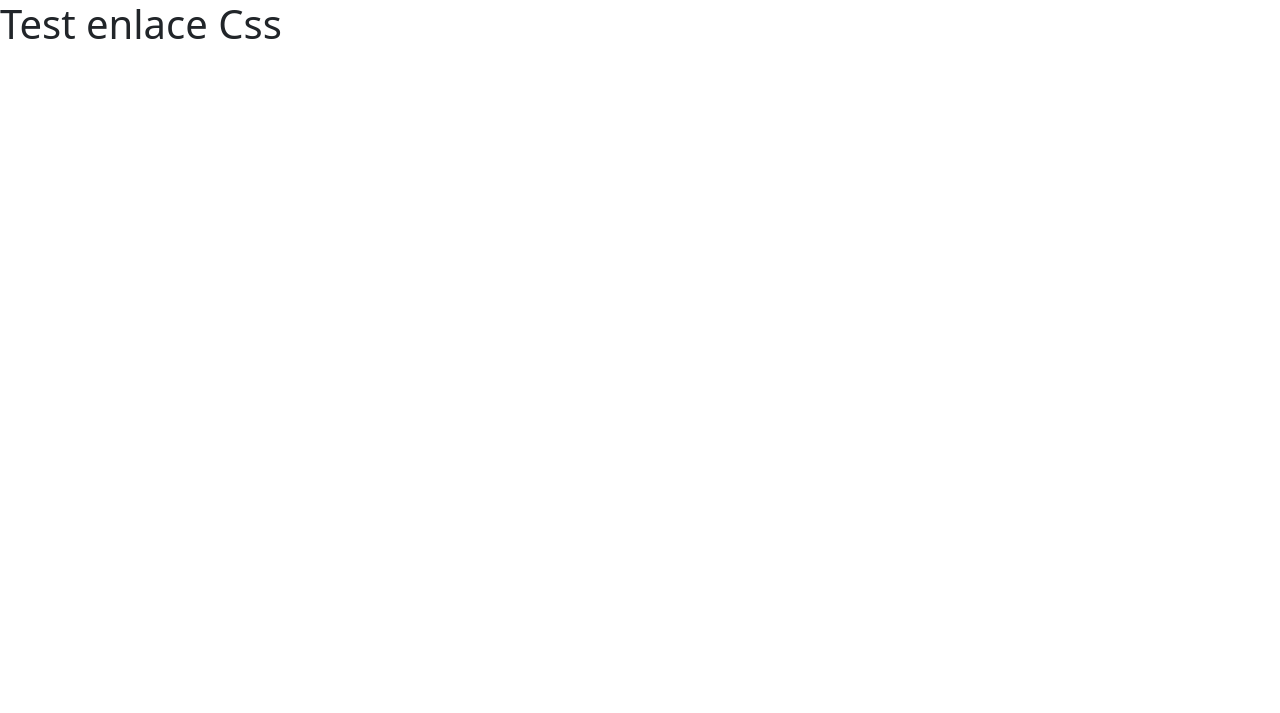
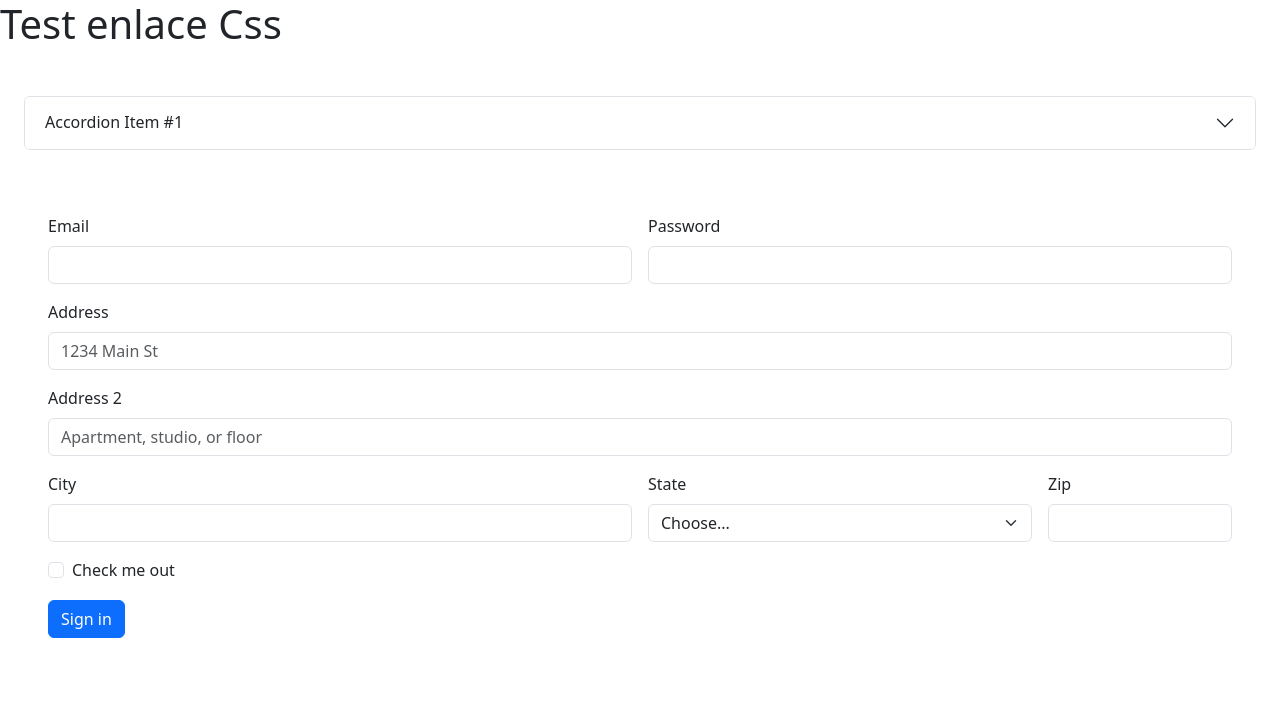
Before and after one commit to RubenTriana/pin_grupo6, a plain HTML site: page index.html in a window 1280 px wide. Drawn offline with nearby package versions, Linux system fonts and the light colour scheme.

Commit message:
Acordeón y formulario

```diff
--- a/index.html
+++ b/index.html
@@ -15,6 +15,72 @@
   </head>
   <body>
     <h1>Test enlace Css</h1>
+
+    <!--Acordeon -->
+    <div class="p-4 mt-4 mb-4 accordion" id="accordionExample">
+      <div class="accordion-item">
+        <h2 class="accordion-header">
+          <button class="accordion-button collapsed" type="button" data-bs-toggle="collapse" data-bs-target="#collapseOne" aria-expanded="true" aria-controls="collapseOne">
+            Accordion Item #1
+          </button>
+        </h2>
+        <div id="collapseOne" class="accordion-collapse collapse" data-bs-parent="#accordionExample">
+          <div class="accordion-body">
+            <strong>This is the first item's accordion body.</strong> It is shown by default, until the collapse plugin adds the appropriate classes that we use to style each element. These classes control the overall appearance, as well as the showing and hiding via CSS transitions. You can modify any of this with custom CSS or overriding our default variables. It's also worth noting that just about any HTML can go within the <code>.accordion-body</code>, though the transition does limit overflow.
+          </div>
+        </div>
+      </div>
+
+      <!--Formulario-->
+      <form class="p-4 mt-4 mb-4 row g-3">
+        <div class="col-md-6">
+          <label for="inputEmail4" class="form-label">Email</label>
+          <input type="email" class="form-control" id="inputEmail4">
+        </div>
+        <div class="col-md-6">
+          <label for="inputPassword4" class="form-label">Password</label>
+          <input type="password" class="form-control" id="inputPassword4">
+        </div>
+        <div class="col-12">
+          <label for="inputAddress" class="form-label">Address</label>
+          <input type="text" class="form-control" id="inputAddress" placeholder="1234 Main St">
+        </div>
+        <div class="col-12">
+          <label for="inputAddress2" class="form-label">Address 2</label>
+          <input type="text" class="form-control" id="inputAddress2" placeholder="Apartment, studio, or floor">
+        </div>
+        <div class="col-md-6">
+          <label for="inputCity" class="form-label">City</label>
+          <input type="text" class="form-control" id="inputCity">
+        </div>
+        <div class="col-md-4">
+          <label for="inputState" class="form-label">State</label>
+          <select id="inputState" class="form-select">
+            <option selected>Choose...</option>
+            <option>...</option>
+          </select>
+        </div>
+        <div class="col-md-2">
+          <label for="inputZip" class="form-label">Zip</label>
+          <input type="text" class="form-control" id="inputZip">
+        </div>
+        <div class="col-12">
+          <div class="form-check">
+            <input class="form-check-input" type="checkbox" id="gridCheck">
+            <label class="form-check-label" for="gridCheck">
+              Check me out
+            </label>
+          </div>
+        </div>
+        <div class="col-12">
+          <button type="submit" class="btn btn-primary">Sign in</button>
+        </div>
+      </form>
+
+
+
+
+
     <script
       src="https://cdn.jsdelivr.net/npm/bootstrap@5.3.0-alpha3/dist/js/bootstrap.bundle.min.js"
       integrity="sha384-ENjdO4Dr2bkBIFxQpeoTz1HIcje39Wm4jDKdf19U8gI4ddQ3GYNS7NTKfAdVQSZe"
```
